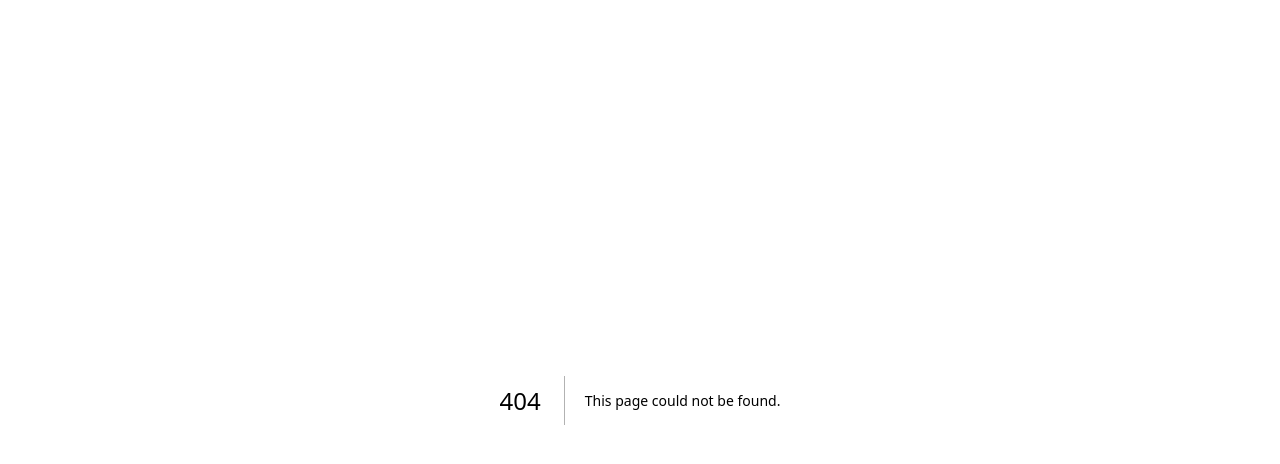
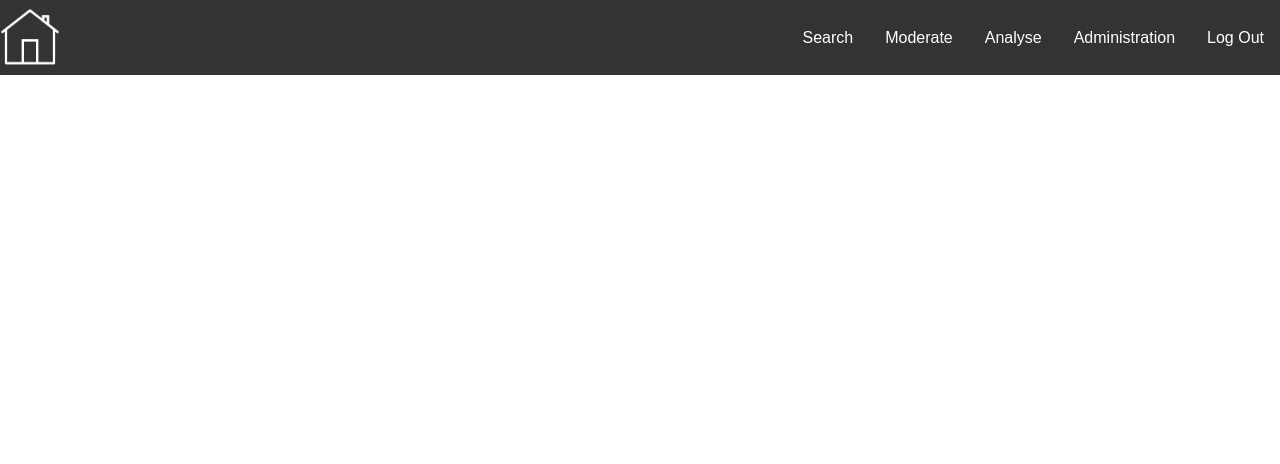
Before and after one commit to wmq4940/SPEED, a Next.js app in the folder frontend/: page /navbar/Navbar in a window 1280 px wide. Before the commit this address had no page. Shown: the top 464 px of the page. Built offline with nearby package versions, Linux system fonts and the light colour scheme.

Commit message:
navbar added

```diff
--- a/frontend/src/pages/List.tsx
+++ b/frontend/src/pages/List.tsx
@@ -5,6 +5,7 @@ interface Practice {
 
 import router from 'next/router';
 import { useEffect, useState } from 'react';
+import Navbar from './navbar/Navbar';
 
 export default function SEPractices() {
   const [sePractices, setSEPractices] = useState<Practice[]>([]);
@@ -44,6 +45,7 @@ export default function SEPractices() {
   };
 
   return (
+    <> <Navbar />
     <div className='list_Wrapper'>
     <div className='list_Display'>
       <h1>Select an SE Practice</h1>
@@ -81,7 +83,6 @@ export default function SEPractices() {
       )}
     </div>
     </div>
-
-
+    </>
   );
 }
--- /dev/null
+++ b/frontend/src/pages/navbar/Navbar.tsx
@@ -0,0 +1,51 @@
+import React from "react";
+import Link from "next/link";
+import Image from "next/image";
+import HomeIcon from './HomeImage.png';
+
+const Navbar: React.FC = () => {
+  return (
+    <nav className="navbar">
+      <Link href="/" passHref legacyBehavior>
+        <a>
+          <Image
+            src={HomeIcon}
+            alt="Home Icon"
+            width={60}
+            height={60}
+            style={{ cursor: "pointer" }}
+          />
+        </a>
+      </Link>
+      <ul className="navbar-nav">
+        <li className="nav-item">
+          <Link href="/List" passHref legacyBehavior>
+            <a className="nav-link">Search</a>
+          </Link>
+        </li>
+        <li className="nav-item">
+          <Link href="/" passHref legacyBehavior>
+            <a className="nav-link">Moderate</a>
+          </Link>
+        </li>
+        <li className="nav-item">
+          <Link href="/" passHref legacyBehavior>
+            <a className="nav-link">Analyse</a>
+          </Link>
+        </li>
+        <li className="nav-item">
+          <Link href="/" passHref legacyBehavior>
+            <a className="nav-link">Administration</a>
+          </Link>
+        </li>
+        <li className="nav-item">
+          <Link href="/" passHref legacyBehavior>
+            <a className="nav-link">Log Out</a>
+          </Link>
+        </li>
+      </ul>
+    </nav>
+  );
+};
+
+export default Navbar;
--- a/frontend/src/styles/globals.css
+++ b/frontend/src/styles/globals.css
@@ -63,3 +63,37 @@ body {
   justify-content: center;
   align-items: center;
 }
+
+.navbar {
+  display: flex;
+  justify-content: space-between;
+  align-items: center;
+  background-color: #333;
+  color: white;
+  position: fixed;
+  top: 0;
+  left: 0;
+  width: 100%;
+  z-index: 1000;
+  height: 75px;
+}
+
+.navbar-nav {
+  display: flex;
+  list-style: none;
+  padding: 0;
+}
+
+.nav-item {
+  padding: 1rem;
+}
+
+.nav-link {
+  color: white;
+  text-decoration: none;
+  transition: color 0.3s ease-in-out;
+}
+
+.nav-link:hover {
+  color: #aaa;
+}
```
Also changed, not shown: frontend/src/pages/navbar/HomeImage.png (added).
